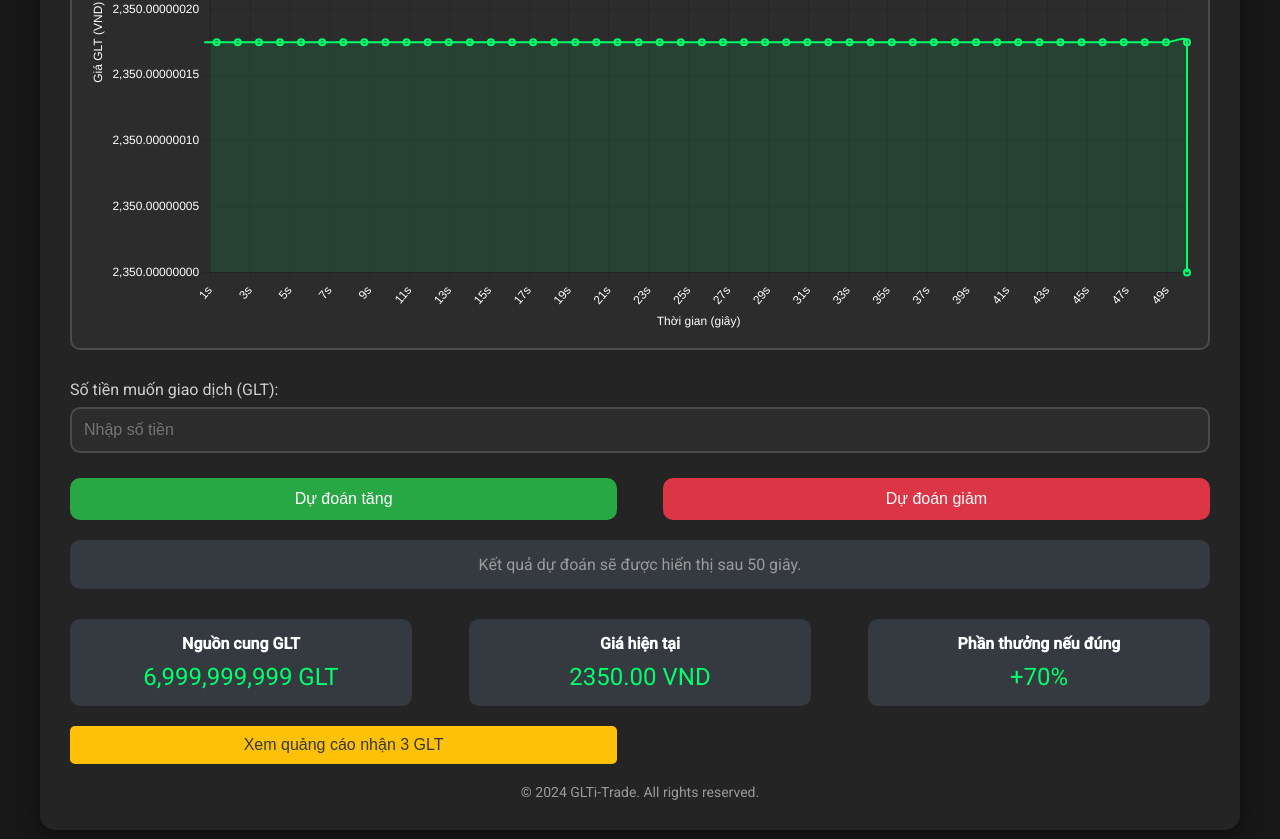
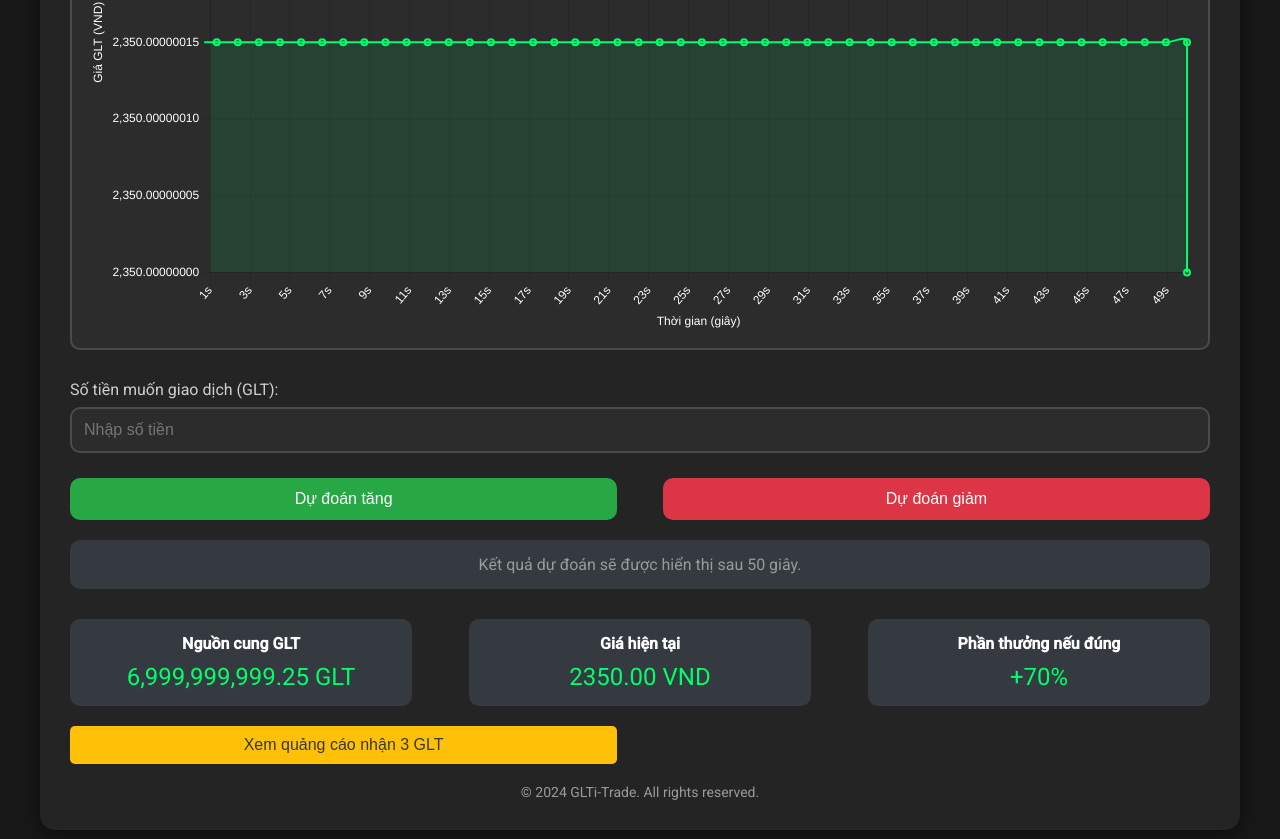
Before and after one commit to kaifandom/glti-trade, a plain HTML site: page index.html in a window 1280 px wide. Shown: the part 345-1184 px from the top of the page. Drawn offline with nearby package versions, Linux system fonts and the light colour scheme.

Commit message:
Update index.html

```diff
--- a/index.html
+++ b/index.html
@@ -299,7 +299,7 @@
 
         function updateSupplyAndPrice() {
             // Mỗi giây cung tăng 0.75 GLT
-            currentSupply -= 1;  // Giảm nguồn cung thay vì tăng
+            currentSupply -= 0.75;  // Giảm nguồn cung thay vì tăng
 
             // Tính giá GLT mới dựa trên nguồn cung
             currentPrice = initialPrice * (initialSupply / currentSupply);
```
